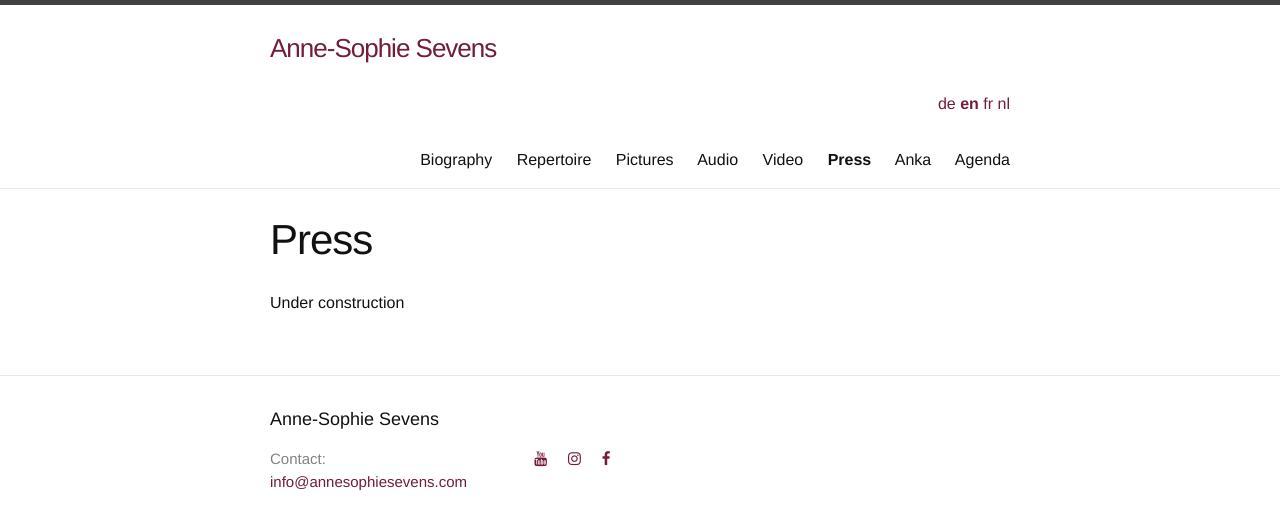
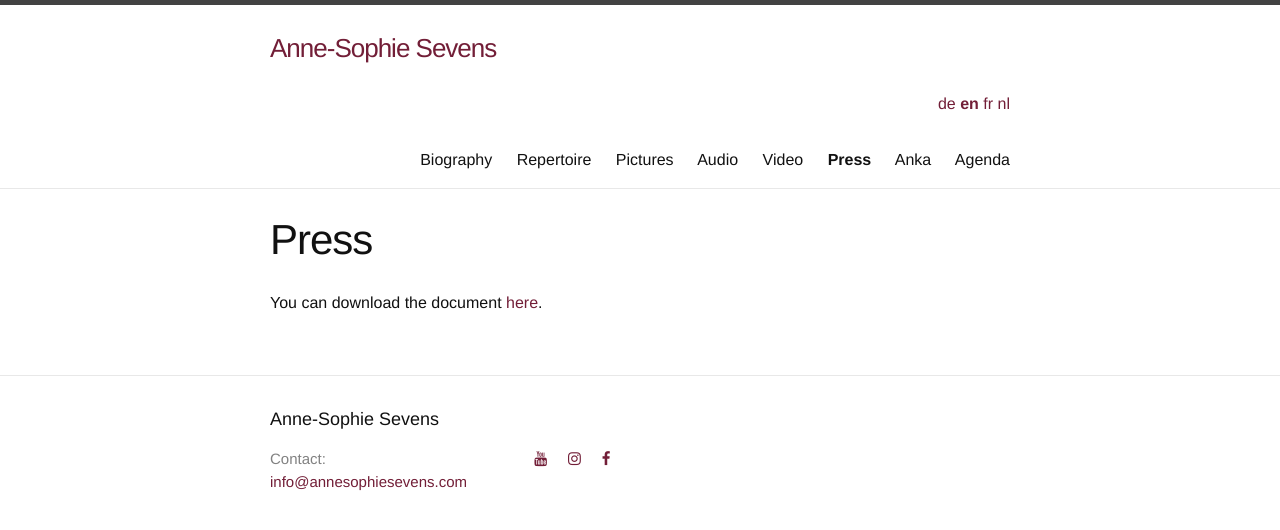
Before and after one commit to annesophie-sevens/annesophie-sevens.github.io, a Jekyll site: the page built from press-en.md, in a window 1280 px wide. Shown: the top 530 px of the page. Built offline with Jekyll 4.4.1, drawn with Linux system fonts in a browser that asks for light colours; nearby versions of some CDN libraries.

Commit message:
Update press-en.md

```diff
--- a/press-en.md
+++ b/press-en.md
@@ -6,4 +6,4 @@ lang: en
 ref: press
 ---
 
-Under construction
+You can download the document [here]({{ site.baseurl }}/assets/Presse.pdf).
```
